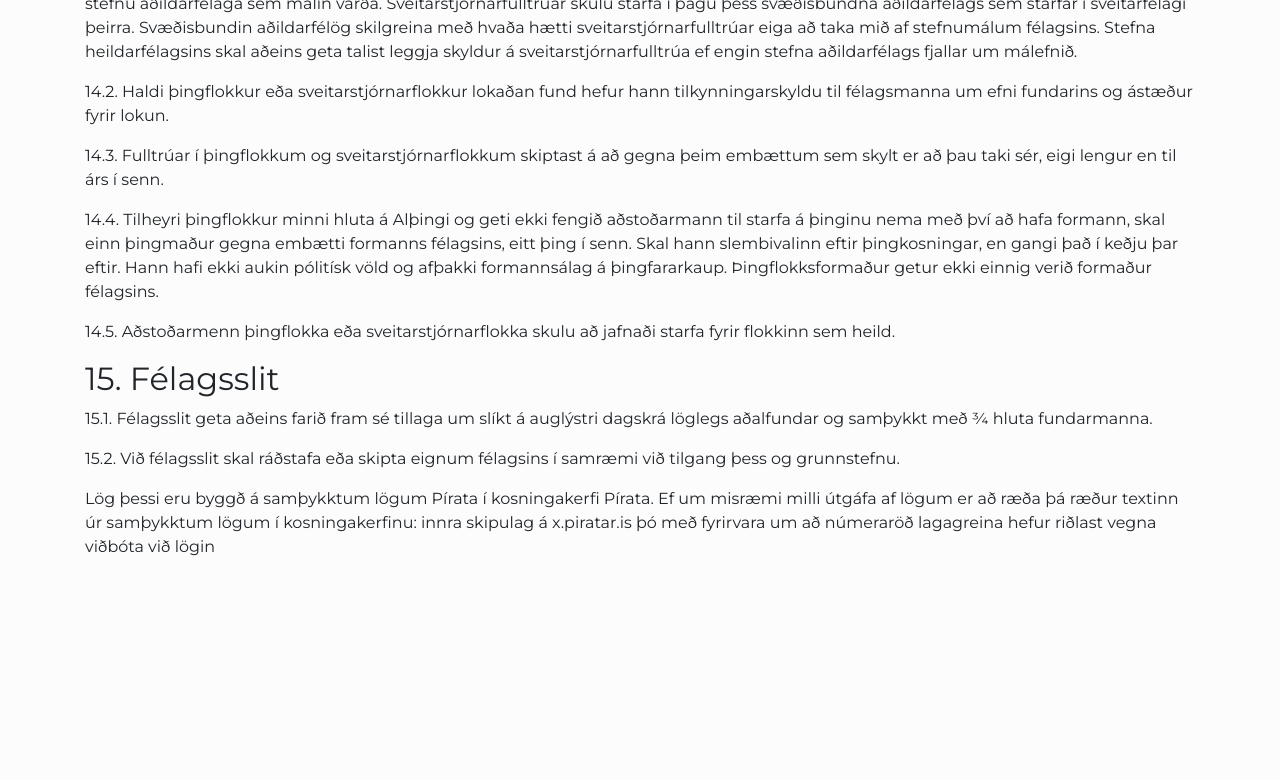
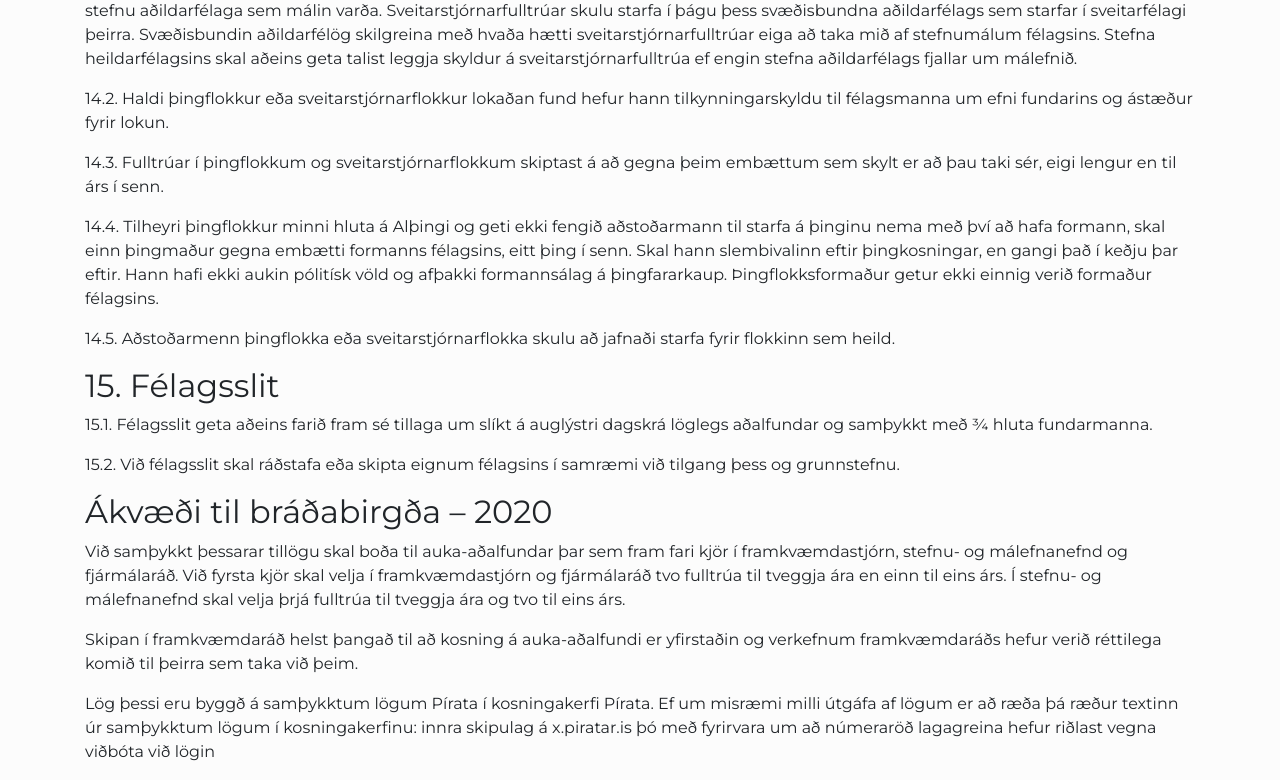
Before and after one commit to piratar/log.piratar.is, a Jekyll site: the page built from Lög og rekstrarstefnur Pírata/Lög Pírata Á Íslandi.md, in a window 1280 px wide and 900 px high, scrolled down 10528 px, cut to the strip 120-900 px from the top of the window. Built offline with Jekyll 4.4.1, drawn with Linux system fonts in a browser that asks for light colours; before the commit the page ends 11223 px from its top, so only the background shows below that; some of the changed text lies outside the part shown.

Commit message:
Update Lög Pírata Á Íslandi.md

```diff
--- a/Lög og rekstrarstefnur Pírata/Lög Pírata Á Íslandi.md
+++ b/Lög og rekstrarstefnur Pírata/Lög Pírata Á Íslandi.md
@@ -257,7 +257,7 @@ starfsfólks fer nánar samkvæmt 9. kafla.
 
 8.7. Úrskurður úrskurðarnefndar er bindandi.
 
-8.a. Trúnaðarráð
+## 8.a. Trúnaðarráð
 
 8.a.1. Framkvæmdastjórn tekur við tilnefningum og skipar þrjá einstaklinga í trúnaðarráð. Skipun ráðsins skal staðfest á gildum félagsfundi.
 
@@ -396,5 +396,10 @@ Sveitarstjórnarfulltrúar skulu starfa í þágu þess svæðisbundna aðildarf
 
 15.2. Við félagsslit skal ráðstafa eða skipta eignum félagsins í samræmi við tilgang þess og grunnstefnu.
 
+## Ákvæði til bráðabirgða – 2020
+
+Við samþykkt þessarar tillögu skal boða til auka-aðalfundar þar sem fram fari kjör í framkvæmdastjórn, stefnu- og málefnanefnd og fjármálaráð. Við fyrsta kjör skal velja í framkvæmdastjórn og fjármálaráð tvo fulltrúa til tveggja ára en einn til eins árs. Í stefnu- og málefnanefnd skal velja þrjá fulltrúa til tveggja ára og tvo til eins árs.
+
+Skipan í framkvæmdaráð helst þangað til að kosning á auka-aðalfundi er yfirstaðin og verkefnum framkvæmdaráðs hefur verið réttilega komið til þeirra sem taka við þeim.
 
 Lög þessi eru byggð á samþykktum lögum Pírata í kosningakerfi Pírata. Ef um misræmi milli útgáfa af lögum er að ræða þá ræður textinn úr samþykktum lögum í kosningakerfinu: innra skipulag á x.piratar.is þó með fyrirvara um að númeraröð lagagreina hefur riðlast vegna viðbóta við lögin
```
Also changed, not shown: other parts of Lög og rekstrarstefnur Pírata/Lög Pírata Á Íslandi.md (+1 -1 lines).
